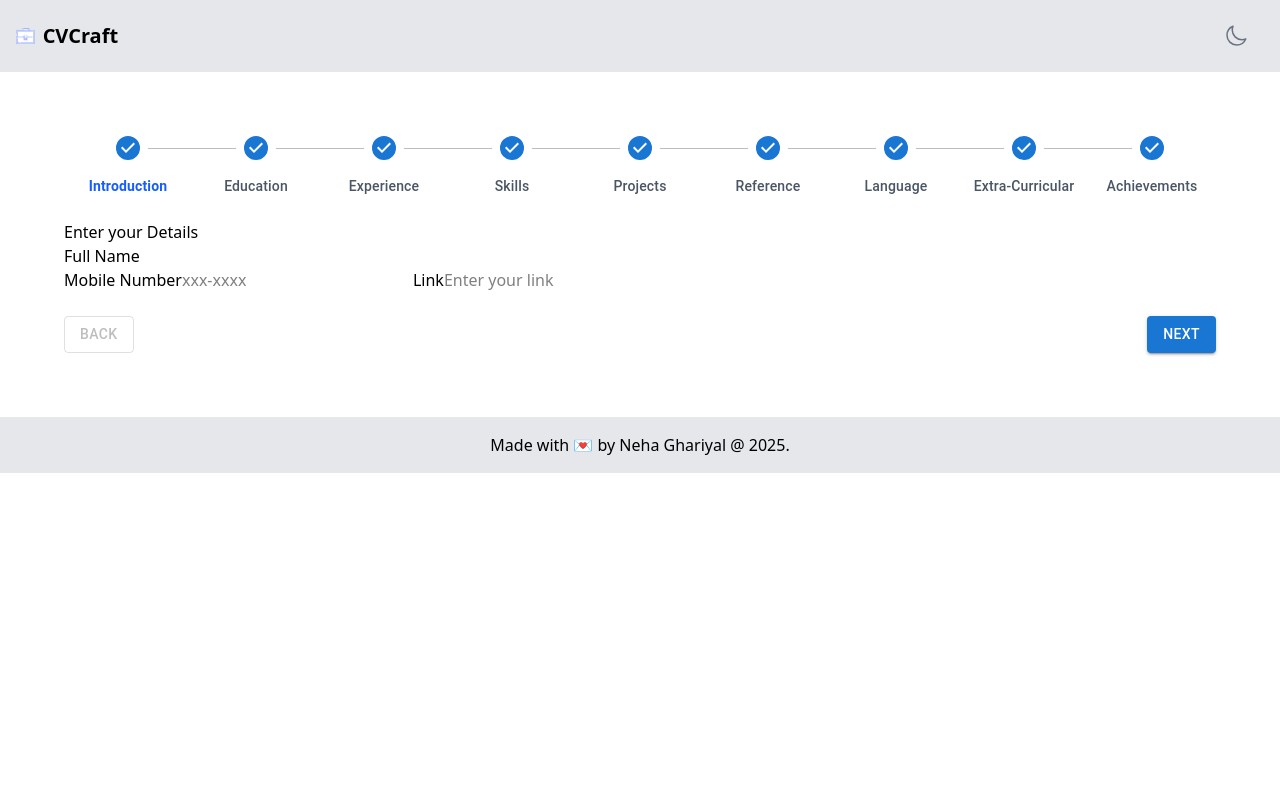
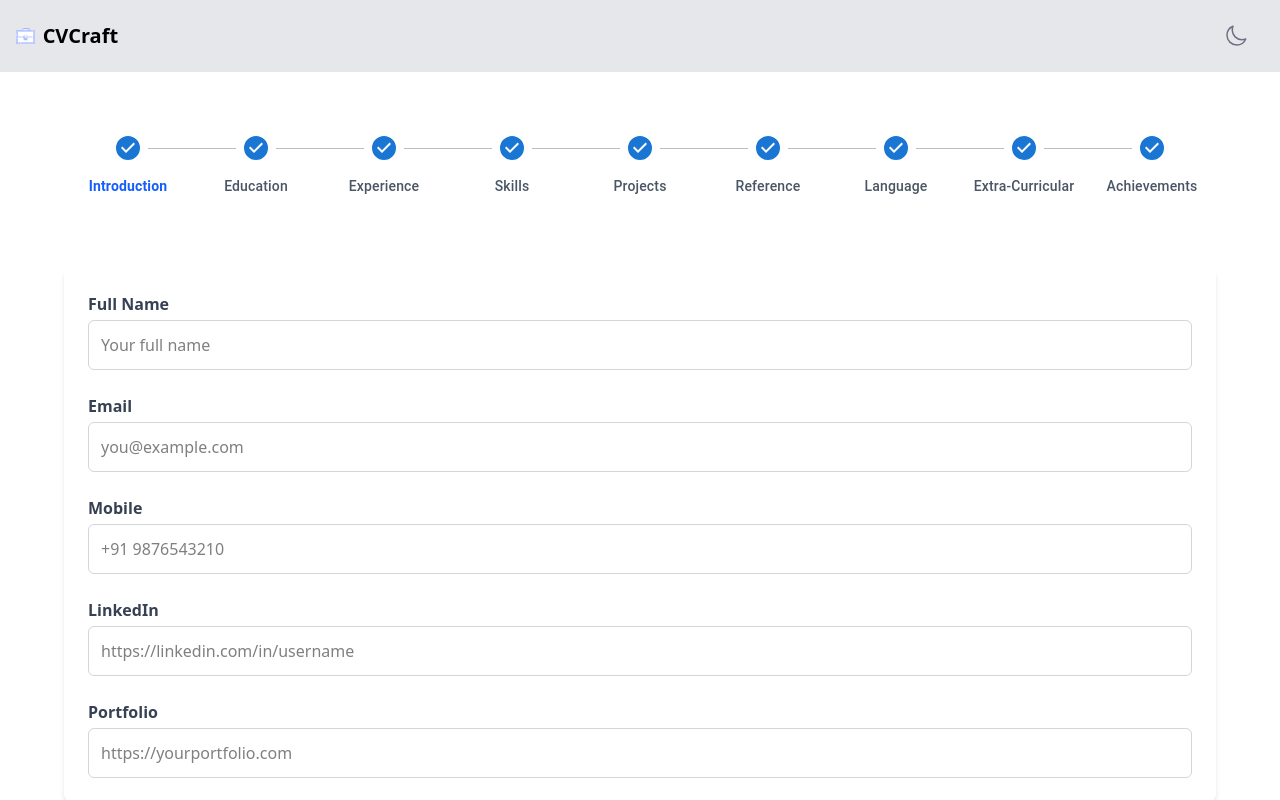
Before and after one commit to nneha19/CVCraft, a React (Vite) app: page / in a window 1280 px wide. Shown: the top 800 px of the page. Built offline with nearby package versions, Linux system fonts and the light colour scheme.

Commit message:
InputForm completed

```diff
--- a/package.json
+++ b/package.json
@@ -15,12 +15,15 @@
     "@emotion/react": "^11.14.0",
     "@emotion/styled": "^11.14.0",
     "@heroicons/react": "^2.2.0",
+    "@hookform/resolvers": "^5.0.1",
     "@mui/material": "^7.1.0",
     "@tailwindcss/vite": "^4.1.7",
     "lucide-react": "^0.511.0",
     "react": "^19.1.0",
     "react-dom": "^19.1.0",
-    "tailwindcss": "^4.1.7"
+    "react-hook-form": "^7.56.4",
+    "tailwindcss": "^4.1.7",
+    "yup": "^1.6.1"
   },
   "devDependencies": {
     "@eslint/js": "^9.25.0",
--- a/src/components/Forms/IntroForm.jsx
+++ b/src/components/Forms/IntroForm.jsx
@@ -1,28 +1,145 @@
-import React from 'react'
+import { forwardRef, useImperativeHandle } from "react";
+import { useForm } from "react-hook-form";
+import { useResume } from "../../context/ResumeContext";
 
-function IntroForm() {
+const IntroForm = forwardRef(({ onSubmit }, ref) => {
+  const {
+    register,
+    getValues,
+    trigger,
+    formState: { errors, isValid },
+  } = useForm({
+    mode: "onChange", // triggers validation on each change
+  });
+  const { dispatch } = useResume();
+
+  useImperativeHandle(ref, () => ({
+    submitForm: async () => {
+      const valid = await trigger();
+      if (valid) {
+        const values = getValues();
+        console.log("Form values before dispatch:", values);
+        dispatch({
+          type: "UPDATE_SECTION",
+          payload: { section: "intro", data: values },
+        });
+
+        return true;
+      }
+      return false;
+    },
+    isFormValid: isValid,
+  }));
+
   return (
-    <form>
-      <p>Enter your Details</p>
-      <div>
-        <label>Full Name</label>
-        <input type="text" required />
+    <form className="lg:mt-12 lg:mb-12 sm:mt-6 sm:mb-6 w-full  mx-auto p-6 bg-white rounded-lg shadow-md flex flex-col gap-6 font-sans">
+      <div className="flex flex-col">
+        <label className="mb-1 font-semibold text-gray-700" htmlFor="name">
+          Full Name
+        </label>
+        <input
+          id="name"
+          {...register("name", { required: "Name is required" })}
+          placeholder="Your full name"
+          className="border border-gray-300 rounded-md p-3 focus:outline-none focus:ring-2 focus:ring-indigo-500 transition"
+        />
+        {errors.name && (
+          <p className="text-red-600 mt-1 text-sm">{errors.name.message}</p>
+        )}
       </div>
 
-      <div className='flex'>
-      <div>
-        <label>Mobile Number</label>
-        <input type="number" placeholder='xxx-xxxx'/>
-      </div>
-      <div>
-        <label>Link</label>
-        <input type="text" placeholder='Enter your link'/>
-      </div>
+      <div className="flex flex-col">
+        <label className="mb-1 font-semibold text-gray-700" htmlFor="email">
+          Email
+        </label>
+        <input
+          id="email"
+          type="email"
+          {...register("email", {
+            required: "Email is required",
+            pattern: {
+              value: /^\S+@\S+$/i,
+              message: "Invalid email format",
+            },
+          })}
+          placeholder="you@example.com"
+          className="border border-gray-300 rounded-md p-3 focus:outline-none focus:ring-2 focus:ring-indigo-500 transition"
+        />
+        {errors.email && (
+          <p className="text-red-600 mt-1 text-sm">{errors.email.message}</p>
+        )}
       </div>
 
+      <div className="flex flex-col">
+        <label className="mb-1 font-semibold text-gray-700" htmlFor="phone">
+          Mobile
+        </label>
+        <input
+          id="phone"
+          type="tel"
+          {...register("phone", {
+            required: "Phone number is required",
+            pattern: {
+              value: /^(?:\+91|91)?[-\s]?([6-9]\d{9})$/,
+              message: "Invalid phone number",
+            },
+          })}
+          placeholder="+91 9876543210"
+          className="border border-gray-300 rounded-md p-3 focus:outline-none focus:ring-2 focus:ring-indigo-500 transition"
+        />
+        {errors.phone && (
+          <p className="text-red-600 mt-1 text-sm">{errors.phone.message}</p>
+        )}
+      </div>
 
+      <div className="flex flex-col">
+        <label className="mb-1 font-semibold text-gray-700" htmlFor="linkedin">
+          LinkedIn
+        </label>
+        <input
+          id="linkedin"
+          type="url"
+          {...register("linkedin", {
+            required: "LinkedIn Account URL is required",
+            pattern: {
+              value: /^https?:\/\/(www\.)?linkedin\.com\/.*$/i,
+              message: "Invalid LinkedIn URL",
+            },
+          })}
+          placeholder="https://linkedin.com/in/username"
+          className="border border-gray-300 rounded-md p-3 focus:outline-none focus:ring-2 focus:ring-indigo-500 transition"
+        />
+        {errors.linkedin && (
+          <p className="text-red-600 mt-1 text-sm">{errors.linkedin.message}</p>
+        )}
+      </div>
+
+      <div className="flex flex-col">
+        <label className="mb-1 font-semibold text-gray-700" htmlFor="portfolio">
+          Portfolio
+        </label>
+        <input
+          id="portfolio"
+          type="url"
+          {...register("portfolio", {
+            required: "Portfolio URL is required",
+            pattern: {
+              value:
+                /^(https?:\/\/)?([\w\-]+\.)+[\w\-]+(\/[\w\-._~:/?#[\]@!$&'()*+,;=]*)?$/,
+              message: "Invalid Portfolio URL",
+            },
+          })}
+          placeholder="https://yourportfolio.com"
+          className="border border-gray-300 rounded-md p-3 focus:outline-none focus:ring-2 focus:ring-indigo-500 transition"
+        />
+        {errors.portfolio && (
+          <p className="text-red-600 mt-1 text-sm">
+            {errors.portfolio.message}
+          </p>
+        )}
+      </div>
     </form>
-  )
-}
+  );
+});
 
-export default IntroForm
+export default IntroForm;
--- a/src/components/Stepper.jsx
+++ b/src/components/Stepper.jsx
@@ -1,22 +1,21 @@
-import { useState } from "react";
+import { useState, useRef, useEffect } from "react";
 import Stepper from "@mui/material/Stepper";
 import Step from "@mui/material/Step";
 import StepLabel from "@mui/material/StepLabel";
 import Button from "@mui/material/Button";
 import ResumeBuilder from "./ResumeBuilder";
 
-
 /*Components*/
-import IntroForm from './Forms/IntroForm';
-import EducationForm from './Forms/EducationForm'
-import ExperienceForm from './Forms/ExperienceForm'
+import IntroForm from "./Forms/IntroForm";
+import EducationForm from "./Forms/EducationForm";
+import ExperienceForm from "./Forms/ExperienceForm";
 import SkillsForm from "./Forms/SkillsForm";
 import ProjectForm from "./Forms/ProjectForm";
-import ReferenceForm from './Forms/ReferenceForm';
-import LanguageForm from './Forms/LanguageForm';
-import ExtraForm from './Forms/ExtraForm';
-import AchievementForm from './Forms/AchievementForm';
-
+import ReferenceForm from "./Forms/ReferenceForm";
+import LanguageForm from "./Forms/LanguageForm";
+import ExtraForm from "./Forms/ExtraForm";
+import AchievementForm from "./Forms/AchievementForm";
+import { useResume } from "../context/ResumeContext";
 
 const steps = [
   "Introduction",
@@ -30,30 +29,56 @@ const steps = [
   "Achievements",
 ];
 
-
-const getStepComponent = (step) =>{
-  switch(step){
-    case 0 : return <IntroForm/>;
-    case 1 : return <EducationForm/>;
-    case 2 : return <ExperienceForm/>;
-    case 3 : return <SkillsForm/>;
-    case 4 : return <ProjectForm/>;
-    case 5 : return <ReferenceForm/>;
-    case 6 : return <LanguageForm/>;
-    case 7 : return <ExtraForm/>;
-    case 8 : return <AchievementForm/>;
+const getStepComponent = (step, ref, goToNext) => {
+  switch (step) {
+    case 0:
+      return <IntroForm ref={ref} goToNext={goToNext} />;
+    case 1:
+      return <EducationForm ref={ref} goToNext={goToNext} />;
+    case 2:
+      return <ExperienceForm ref={ref} goToNext={goToNext} />;
+    case 3:
+      return <SkillsForm ref={ref} goToNext={goToNext} />;
+    case 4:
+      return <ProjectForm ref={ref} goToNext={goToNext} />;
+    case 5:
+      return <ReferenceForm ref={ref} goToNext={goToNext} />;
+    case 6:
+      return <LanguageForm ref={ref} goToNext={goToNext} />;
+    case 7:
+      return <ExtraForm ref={ref} goToNext={goToNext} />;
+    case 8:
+      return <AchievementForm ref={ref} goToNext={goToNext} />;
   }
-}
+};
 
 export default function ResumeStepper() {
+  const formRef = useRef();
+  const [isStepValid, setIsStepValid] = useState(false);
   const [activeStep, setActiveStep] = useState(0);
   const [skipped, setSkipped] = useState(new Set());
-
+  const { state, dispatch } = useResume();
   const isStepOptional = (step) => step >= 5;
   const isStepSkipped = (step) => skipped.has(step);
+  useEffect(() => {
+    const interval = setInterval(() => {
+      if (formRef.current?.isFormValid !== undefined) {
+        setIsStepValid(formRef.current.isFormValid);
+      }
+    }, 200); // Check every 200ms (or use a better event-driven pattern)
 
-  const handleNext = () => {
-    if (activeStep >= steps.length) return; // prevent overflow
+    return () => clearInterval(interval);
+  }, [activeStep]);
+
+  useEffect(() => {
+    console.log("🔥 Updated intro state:", state);
+  }, [state]);
+
+  const handleNext = async () => {
+    if (activeStep >= steps.length) return;
+
+    const isValid = await formRef.current?.submitForm();
+    if (!isValid) return; // do not proceed if form is invalid
 
     const newSkipped = new Set(skipped);
     newSkipped.delete(activeStep);
@@ -69,7 +94,6 @@ export default function ResumeStepper() {
     setActiveStep((prev) => prev + 1);
   };
 
-
   return (
     <div className="w-full p-4 flex flex-col gap-6">
       {/* Mobile view: Only current step */}
@@ -83,7 +107,6 @@ export default function ResumeStepper() {
           </p>
         </div>
       )}
-
 
       {/* Desktop view: full stepper */}
       <div className="hidden md:block">
@@ -100,7 +123,8 @@ export default function ResumeStepper() {
                 }}
               >
                 <span
-                  className={`${activeStep === index
+                  className={`${
+                    activeStep === index
                       ? "font-bold text-blue-600"
                       : "text-gray-600"
                   }`}
@@ -114,7 +138,7 @@ export default function ResumeStepper() {
       </div>
 
       {/* Navigation Buttons */}
-      <div>{getStepComponent(activeStep)}</div>
+      <div>{getStepComponent(activeStep, formRef, handleNext)}</div>
       <div className="flex items-center justify-between gap-4">
         <Button
           disabled={activeStep === 0}
@@ -131,7 +155,11 @@ export default function ResumeStepper() {
             </Button>
           )}
           {activeStep < steps.length ? (
-      <Button onClick={handleNext} variant="contained">
+            <Button
+              onClick={handleNext}
+              variant="contained"
+              disabled={!isStepValid}
+            >
               {activeStep === steps.length - 1 ? "Finish" : "Next"}
             </Button>
           ) : (
--- /dev/null
+++ b/src/context/ResumeContext.jsx
@@ -0,0 +1,141 @@
+import { act, createContext, useContext, useReducer } from "react";
+
+const initialState = {
+  intro: {
+    name: "",
+    email: "",
+    phone: "",
+    linkedin: "",
+    portfolio: "",
+  },
+  education: [
+    {
+      institute: "",
+      course: "",
+      date: "",
+      gpa: "",
+    },
+  ],
+  skills: [
+    {
+      group_title: "",
+      content: {},
+    },
+  ],
+  projects: [
+    {
+      name: "",
+      pointers: {},
+      link: "",
+      date: "",
+    },
+  ],
+  experience: [
+    {
+      name: "",
+      pointers: {},
+      date: "",
+    },
+  ],
+  language: [
+    {
+      name: "",
+      proficiency: "",
+    },
+  ],
+  extra: [
+    {
+      name: "",
+      pointers: {},
+      date: "",
+    },
+  ],
+  achievement: [
+    {
+      name: "",
+      pointers: {},
+      date: "",
+    },
+  ],
+  reference: [
+    {
+      name: "",
+      profession: "",
+      contact: "",
+    },
+  ],
+};
+
+const resumeContext = createContext();
+
+const resumeReducer = (state, action) => {
+  console.log("Reducer action received:", action);
+  switch (action.type) {
+    case "UPDATE_SECTION":
+      return {
+        ...state,
+        [action.payload.section]: {
+          ...state[action.payload.section],
+          ...action.payload.data,
+        },
+      };
+
+    case "UPDATE_FIELD":
+      const { section, index, field, value } = action.payload;
+      return {
+        ...state,
+        [section]: state[section].map((item, i) =>
+          i === index ? { ...item, [field]: value } : item
+        ),
+      };
+
+    case "UPDATE_NESTED":
+      const { nestedKey } = action.payload;
+      return {
+        ...state,
+        [action.payload.section]: state[action.payload.section].map((item, i) =>
+          i === action.payload.index
+            ? {
+                ...item,
+                [action.payload.field]: {
+                  ...item[action.payload.field],
+                  [nestedKey]: action.payload.value,
+                },
+              }
+            : item
+        ),
+      };
+
+    case "ADD_ITEM":
+      return {
+        ...state,
+        [action.payload.section]: [
+          ...state[action.payload.section],
+          action.payload.newItem,
+        ],
+      };
+
+    case "REMOVE_ITEM":
+      return {
+        ...state,
+        [action.payload.section]: state[action.payload.section].filter(
+          (_, i) => i !== action.payload.index
+        ),
+      };
+
+    default:
+      return state;
+  }
+};
+
+export const ResumeProvider = ({ children }) => {
+  const [state, dispatch] = useReducer(resumeReducer, initialState);
+
+  return (
+    <resumeContext.Provider value={{ state, dispatch }}>
+      {children}
+    </resumeContext.Provider>
+  );
+};
+
+export const useResume = () => useContext(resumeContext);
--- a/src/main.jsx
+++ b/src/main.jsx
@@ -3,7 +3,7 @@ import { createRoot } from 'react-dom/client'
 import './index.css'
 import App from './App.jsx'
 import { ThemeProvider } from './context/ThemeContext.jsx'
-import { ResumeProvider } from './reducer/ResumeReducer.jsx'
+import {ResumeProvider } from './context/ResumeContext.jsx'
 
 createRoot(document.getElementById('root')).render(
   <StrictMode>
```
Also changed, not shown: src/reducer/ResumeReducer.jsx (deleted, +0 -101 lines), 1 other file (tests, documents, lock files or other folders). Lines whose indentation alone changed are shown as unchanged.
